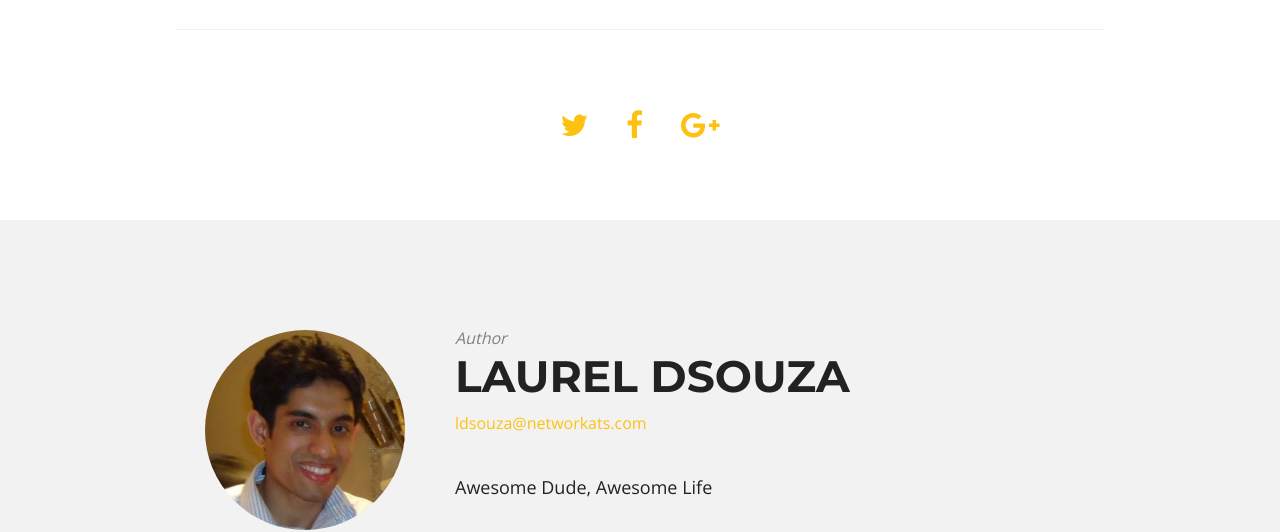
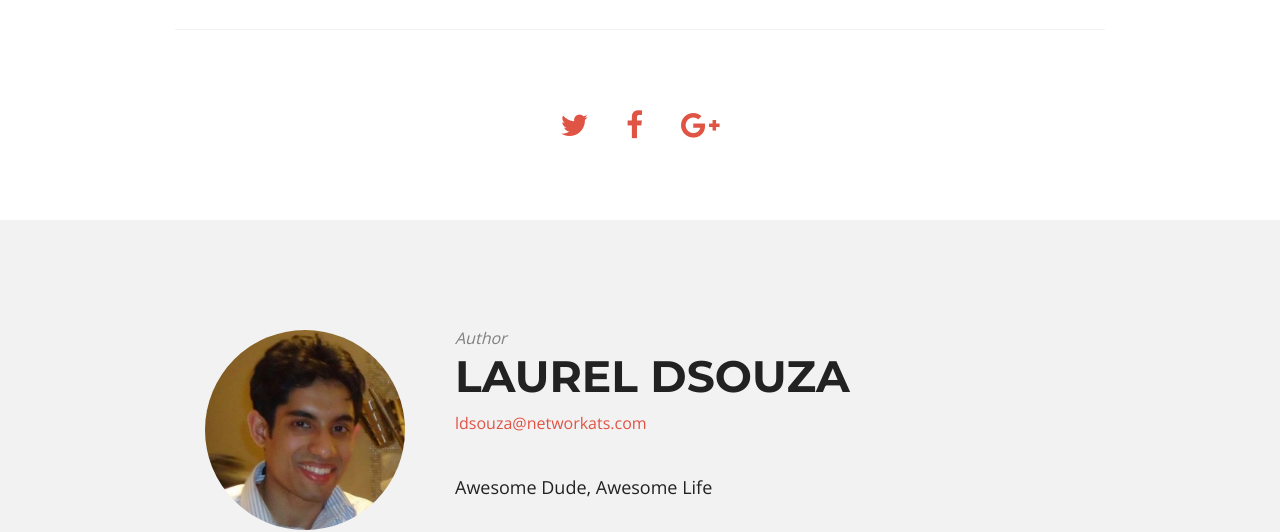
Before and after one commit to ldsouza/ldsouza.github.io, a Jekyll site: the page built from _posts/2016-01-20-sharepoint-reusable-workflows.md, in a window 1280 px wide. Shown: the part 1568-2100 px from the top of the page. Built offline with Jekyll 4.4.1, drawn with Linux system fonts in a browser that asks for light colours; nearby versions of some CDN libraries; comment, search, counter and statistics services are not loaded.

Commit message:
Update post.css

```diff
--- a/assets/css/post.css
+++ b/assets/css/post.css
@@ -96,7 +96,7 @@ html, body, .notepad-post-container, .notepad-post-header {
     .post-template .notepad-post-title a {
       color: black; }
       .post-template .notepad-post-title a:hover {
-        color: #FEC110; }
+        color: #E05445; }
     .post-template .notepad-post-title h1 {
       color: black;
       font-weight: 800;
@@ -194,7 +194,7 @@ html, body, .notepad-post-container, .notepad-post-header {
         .post-template .notepad-post-content > div:not(.notepad-post-title) {
           margin: -10% auto 0; } }
       .post-template .notepad-post-content > div:not(.notepad-post-title) a, .post-template .notepad-post-content > div:not(.notepad-post-title) code {
-        color: #FEC110; }
+        color: #E05445; }
       .post-template .notepad-post-content > div:not(.notepad-post-title) ul, .post-template .notepad-post-content > div:not(.notepad-post-title) ol {
         padding-left: 1.25rem;
         font-size: 1.125rem; }
@@ -306,11 +306,11 @@ html, body, .notepad-post-container, .notepad-post-header {
   padding-top: 3.75rem;
   padding-bottom: 3.75rem;
   border-top: 0.0625rem solid #f2f2f2;
-  color: #FEC110; }
+  color: #E05445; }
   .notepad-post-share a {
     display: inline-block;
     margin: 0 0.9375rem;
-    color: #FEC110; }
+    color: #E05445; }
   @media only screen and (min-width: 40.063em) {
     .notepad-post-share {
       padding-top: 5rem;
@@ -353,7 +353,7 @@ html, body, .notepad-post-container, .notepad-post-header {
     .notepad-author-info .notepad-post-author > p {
       font-size: 1.125rem; }
       .notepad-author-info .notepad-post-author > p a {
-        color: #FEC110; }
+        color: #E05445; }
     .notepad-author-info .notepad-post-author .notepad-post-author-avatar {
       width: 12.5rem;
       height: 12.5rem;
@@ -395,7 +395,7 @@ html, body, .notepad-post-container, .notepad-post-header {
     color: black; }
     .notepad-page-title a:hover,
     .notepad-post-title-simple a:hover {
-      color: #FEC110; }
+      color: #E05445; }
   .notepad-page-title h1,
   .notepad-post-title-simple h1 {
     color: black;
@@ -461,7 +461,7 @@ html, body, .notepad-post-container, .notepad-post-header {
     padding-left: 1.875rem;
     padding-right: 1.875rem; }
     .notepad-page-content > div:not(.notepad-page-title) a, .notepad-page-content > div:not(.notepad-page-title) code {
-      color: #FEC110; }
+      color: #E05445; }
     .notepad-page-content > div:not(.notepad-page-title) ul, .notepad-page-content > div:not(.notepad-page-title) ol {
       padding-left: 1.25rem;
       font-size: 1.125rem; }
```
